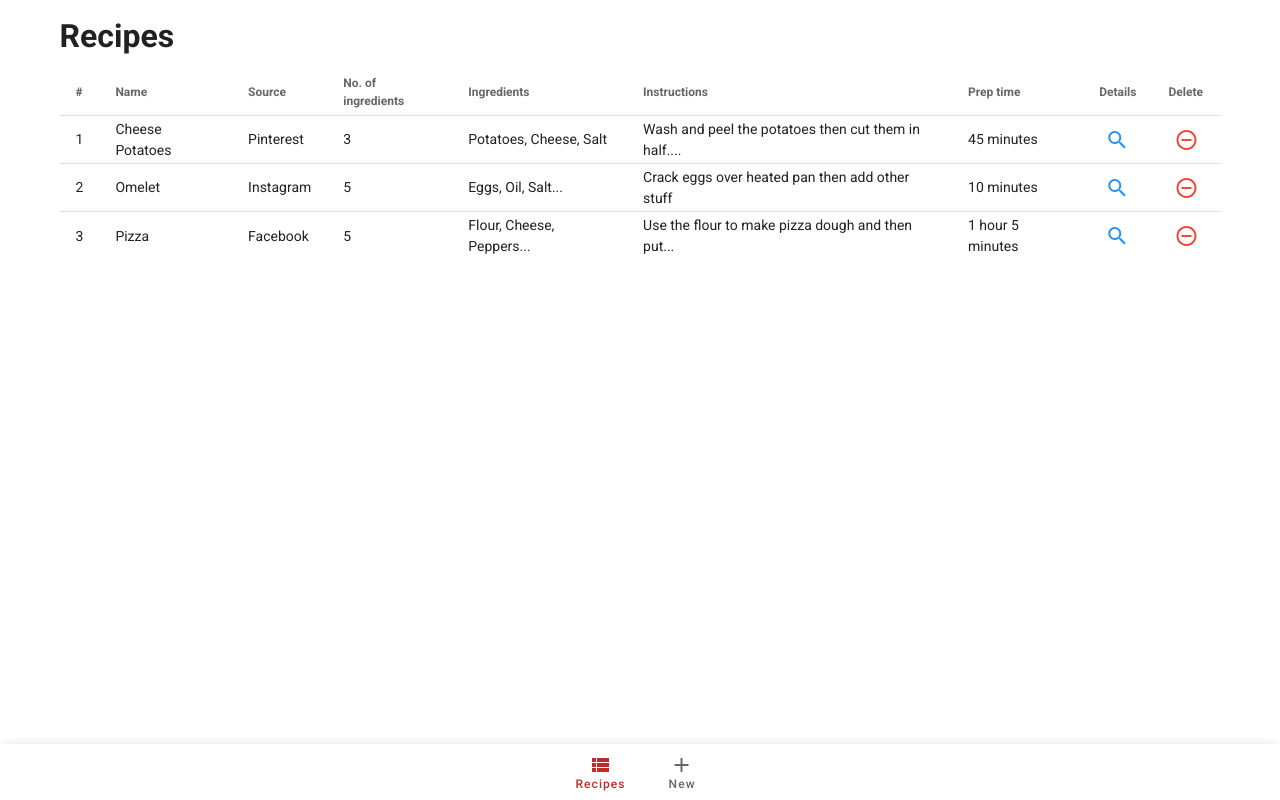
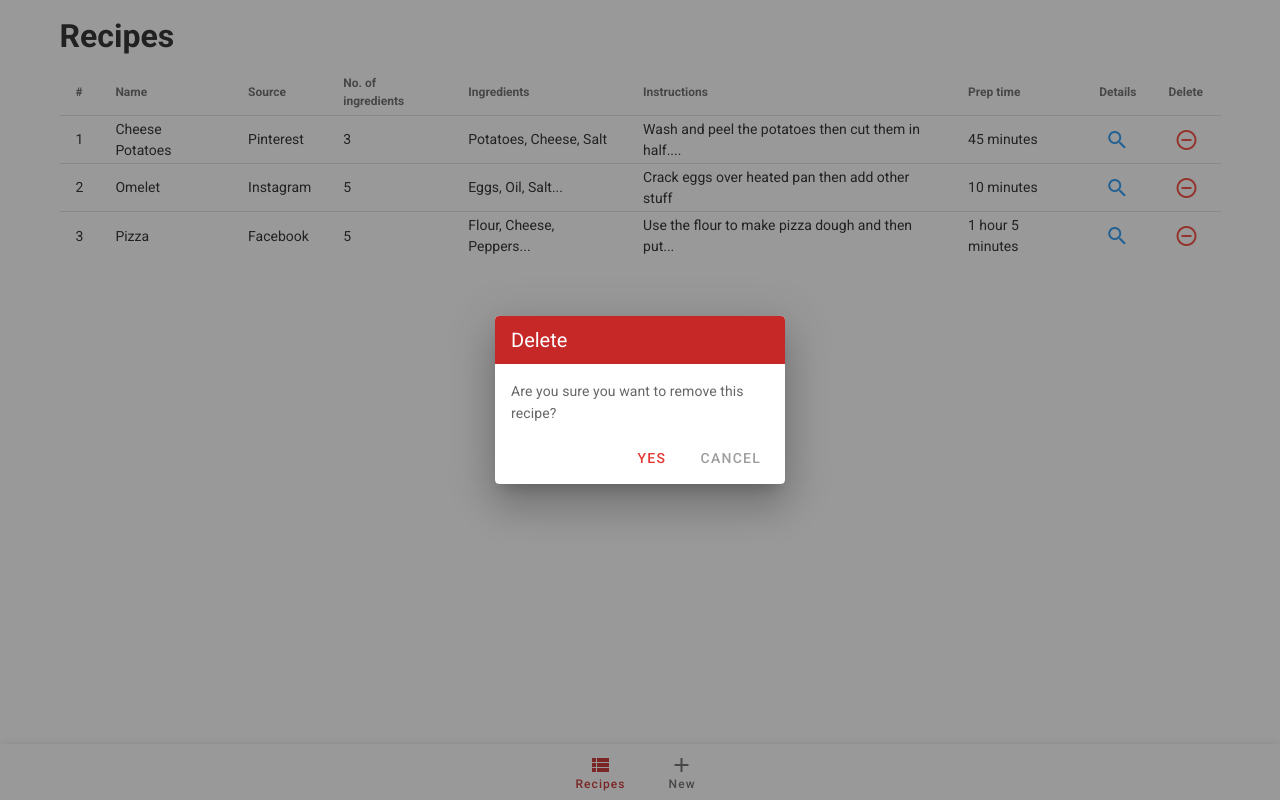
Before and after one commit to fidanym/vue-recipe-manager, a Vue app: page / in a window 1280 px wide. Both pictures are taken after a click on the button 1186 px from the left and 139 px from the top of the page. Built offline with nearby package versions, Linux system fonts and the light colour scheme.

Commit message:
Add remove recipe functionality

```diff
--- /dev/null
+++ b/src/components/ConfirmDialog.vue
@@ -0,0 +1,57 @@
+<template>
+  <v-dialog v-model="dialog" :max-width="options.width" :style="{ zIndex: options.zIndex }" @keydown.esc="cancel">
+    <v-card>
+      <v-toolbar dark :color="options.color" dense flat>
+        <v-toolbar-title class="white--text">{{ title }}</v-toolbar-title>
+      </v-toolbar>
+      <v-card-text v-show="!!message" class="pa-4">{{ message }}</v-card-text>
+      <v-card-actions class="pt-0">
+        <v-spacer></v-spacer>
+        <v-btn color="red darken-1" text @click.native="agree">Yes</v-btn>
+        <v-btn color="grey" text @click.native="cancel">Cancel</v-btn>
+      </v-card-actions>
+    </v-card>
+  </v-dialog>
+</template>
+
+<script>
+  export default {
+    name: "ConfirmDialog",
+    data: () => ({
+      dialog: false,
+      resolve: null,
+      reject: null,
+      message: null,
+      title: null,
+      options: {
+        color: 'primary',
+        width: 290,
+        zIndex: 200
+      }
+    }),
+    methods: {
+      open(title, message, options) {
+        this.dialog = true
+        this.title = title
+        this.message = message
+        this.options = Object.assign(this.options, options)
+        return new Promise((resolve, reject) => {
+          this.resolve = resolve
+          this.reject = reject
+        })
+      },
+      agree() {
+        this.resolve(true)
+        this.dialog = false
+      },
+      cancel() {
+        this.resolve(false)
+        this.dialog = false
+      }
+    }
+  }
+</script>
+
+<style scoped>
+
+</style>
--- a/src/components/RecipesList.vue
+++ b/src/components/RecipesList.vue
@@ -1,4 +1,6 @@
 <template>
+  <div>
+    <confirm-dialog ref="confirm"></confirm-dialog>
     <v-simple-table fixed-header>
       <template v-slot:default>
         <thead>
@@ -29,7 +31,7 @@
             </v-btn>
           </td>
           <td>
-          <v-btn text icon color="red">
+            <v-btn @click="deleteRecipe(recipe.id)" text icon color="red">
               <v-icon>mdi-minus-circle-outline</v-icon>
             </v-btn>
           </td>
@@ -37,11 +39,18 @@
         </tbody>
       </template>
     </v-simple-table>
+  </div>
 </template>
 
 <script>
+
+  import ConfirmDialog from "./ConfirmDialog";
+
   export default {
     name: "RecipesList",
+    components: {
+      confirmDialog: ConfirmDialog
+    },
     props: {
       recipes: Array
     },
@@ -52,6 +61,15 @@
         }
 
         return ingredients.slice(0, 3).join(', ') + '...';
+      },
+
+      deleteRecipe(recipe_id) {
+        this.$refs.confirm.open('Delete', 'Are you sure you want to remove this recipe?', {color: '#C62828'})
+            .then(confirm => {
+              if (confirm) {
+                this.$store.dispatch('deleteRecipe', recipe_id)
+              }
+            })
       }
     }
   }
--- a/src/views/Recipes.vue
+++ b/src/views/Recipes.vue
@@ -5,7 +5,12 @@
         <h1>Recipes</h1>
       </v-flex>
       <v-flex xs12>
-        <loader :is-loading="isLoading"/>
+        <v-skeleton-loader
+            v-if="isLoading"
+            max-height="370"
+            type="table"
+            transition="fade-transition"
+        ></v-skeleton-loader>
         <recipes-list v-if="!isLoading && this.recipes !== null" :recipes="recipes" class="mt-2"/>
       </v-flex>
     </v-layout>
@@ -14,13 +19,11 @@
 
 <script>
   import RecipesList from "../components/RecipesList";
-  import Loader from "../components/Loader";
 
   export default {
     name: "Recipes",
     components: {
-      recipesList: RecipesList,
-      loader: Loader
+      recipesList: RecipesList
     },
     computed: {
       recipes() {
```
Lines whose indentation alone changed are shown as unchanged.
